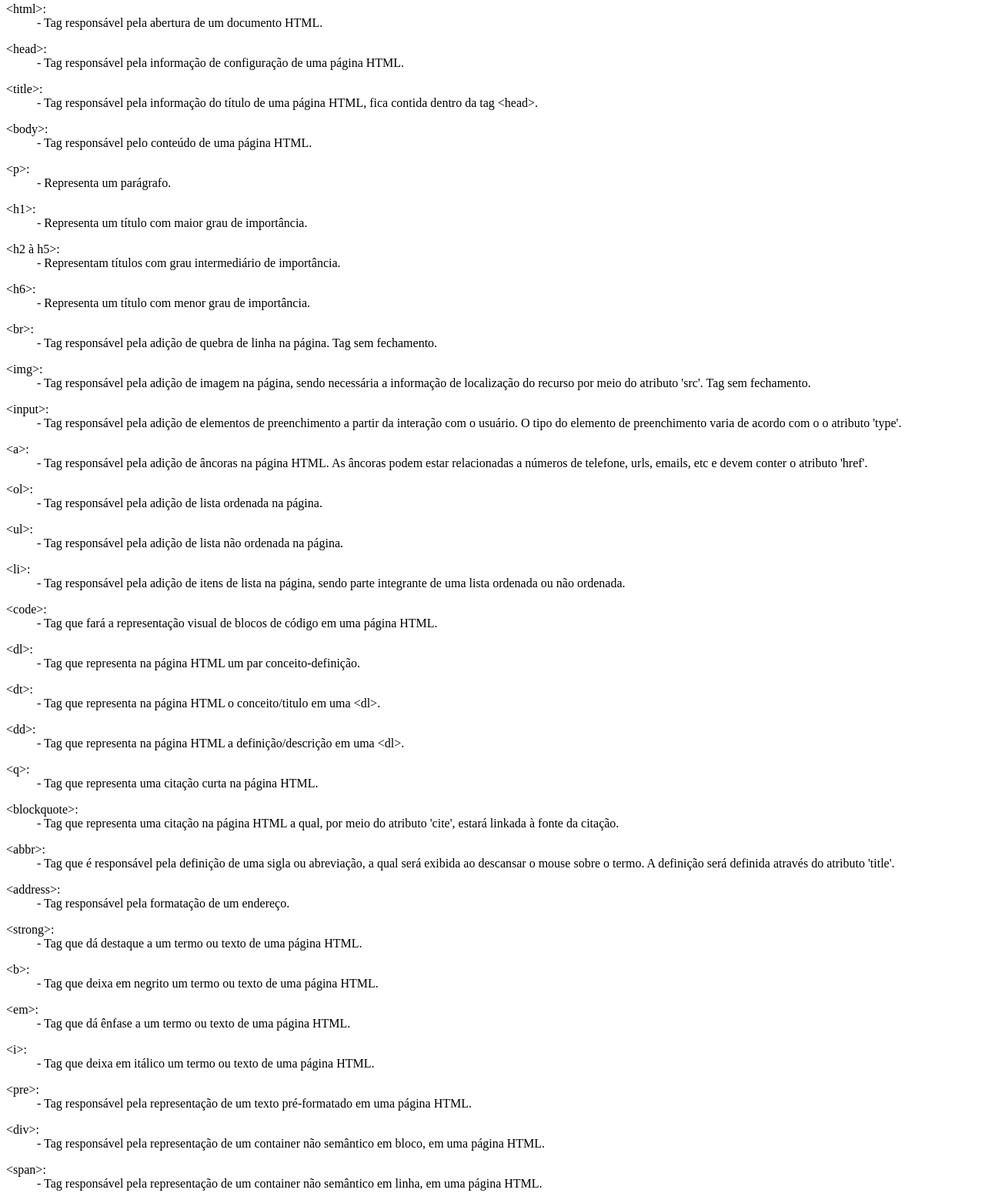
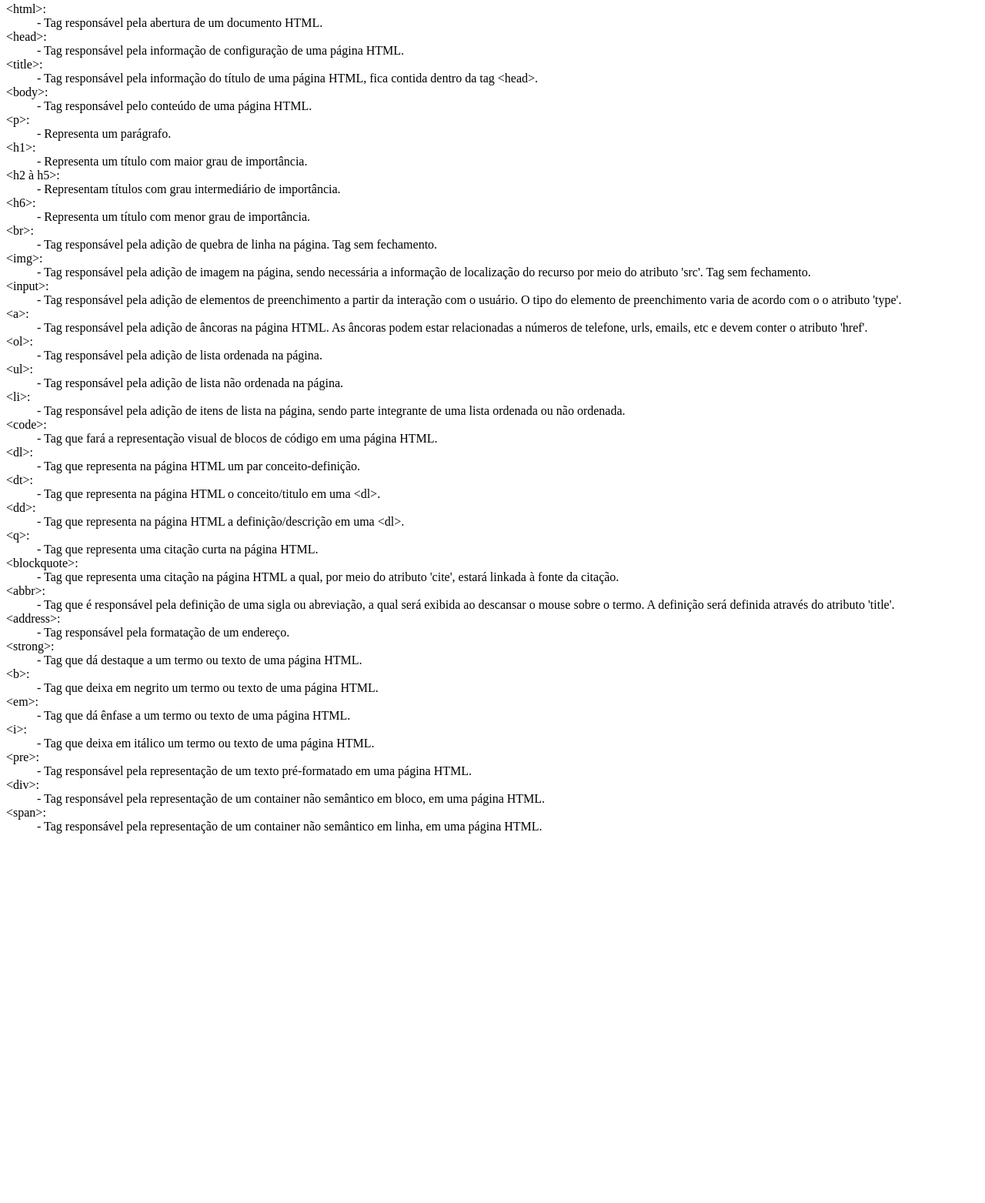
Before and after one commit to murillocosta/letscode-frontend-estatico, a plain HTML site: page exercicios-propostos/exercicio-fixacao01/index.html in a window 1280 px wide. Shown: the part 124-1687 px from the top of the page at 77% size. After the commit the page ends 1223 px from the top, so only its background shows below. Drawn offline with Linux system fonts and the light colour scheme.

Commit message:
Update index.html

```diff
--- a/exercicios-propostos/exercicio-fixacao01/index.html
+++ b/exercicios-propostos/exercicio-fixacao01/index.html
@@ -17,156 +17,131 @@
     <dl>
         <dt>&lt;html&gt;:</dt>
         <dd>- Tag responsável pela abertura de um documento HTML.</dd>
-    </dl>
 
-    <dl>
+
+
         <dt>&lt;head&gt;:</dt>
         <dd>- Tag responsável pela informação de configuração de uma página HTML.</dd>
-    </dl>
 
-    <dl>
+
+
         <dt>&lt;title&gt;:</dt>
         <dd>- Tag responsável pela informação do título de uma página HTML, fica contida dentro da tag &lt;head&gt;.
         </dd>
-    </dl>
 
-    <dl>
+
+
         <dt>&lt;body&gt;:</dt>
         <dd>- Tag responsável pelo conteúdo de uma página HTML.</dd>
-    </dl>
 
-    <dl>
+
+
         <dt>&lt;p&gt;:</dt>
         <dd>- Representa um parágrafo.</dd>
-    </dl>
 
-    <dl>
+
+
         <dt>&lt;h1&gt;:</dt>
         <dd>- Representa um título com maior grau de importância.</dd>
-    </dl>
 
-    <dl>
+
         <dt>&lt;h2 à h5&gt;:</dt>
         <dd>- Representam títulos com grau intermediário de importância.</dd>
-    </dl>
 
-    <dl>
+
         <dt>&lt;h6&gt;:</dt>
         <dd>- Representa um título com menor grau de importância.</dd>
-    </dl>
 
-    <dl>
+
         <dt>&lt;br&gt;:</dt>
         <dd>- Tag responsável pela adição de quebra de linha na página. Tag sem fechamento.</dd>
-    </dl>
 
-    <dl>
+
         <dt>&lt;img&gt;:</dt>
         <dd>- Tag responsável pela adição de imagem na página, sendo necessária a informação de localização do recurso
             por meio do atributo 'src'. Tag sem fechamento.</dd>
-    </dl>
 
-    <dl>
+
         <dt>&lt;input&gt;:</dt>
         <dd>- Tag responsável pela adição de elementos de preenchimento a partir da interação com o usuário. O tipo do
             elemento de preenchimento varia de acordo com o o atributo 'type'. </dd>
-    </dl>
 
-    <dl>
+
         <dt>&lt;a&gt;:</dt>
         <dd>- Tag responsável pela adição de âncoras na página HTML. As âncoras podem estar relacionadas a números de
             telefone, urls, emails, etc e devem conter o atributo 'href'.</dd>
-    </dl>
 
-    <dl>
+
         <dt>&lt;ol&gt;:</dt>
         <dd>- Tag responsável pela adição de lista ordenada na página.</dd>
-    </dl>
 
-    <dl>
+
         <dt>&lt;ul&gt;:</dt>
         <dd>- Tag responsável pela adição de lista não ordenada na página.</dd>
-    </dl>
 
-    <dl>
+
         <dt>&lt;li&gt;:</dt>
         <dd>- Tag responsável pela adição de itens de lista na página, sendo parte integrante de uma lista ordenada ou
             não ordenada.</dd>
-    </dl>
 
-    <dl>
+
         <dt>&lt;code&gt;:</dt>
         <dd>- Tag que fará a representação visual de blocos de código em uma página HTML.</dd>
-    </dl>
 
-    <dl>
+
         <dt>&lt;dl&gt;:</dt>
         <dd>- Tag que representa na página HTML um par conceito-definição.</dd>
-    </dl>
 
-    <dl>
+
         <dt>&lt;dt&gt;:</dt>
         <dd>- Tag que representa na página HTML o conceito/titulo em uma &lt;dl&gt;.</dd>
-    </dl>
 
-    <dl>
+
         <dt>&lt;dd&gt;:</dt>
         <dd>- Tag que representa na página HTML a definição/descrição em uma &lt;dl&gt;.</dd>
-    </dl>
 
-    <dl>
+
         <dt>&lt;q&gt;:</dt>
         <dd>- Tag que representa uma citação curta na página HTML.</dd>
-    </dl>
 
-    <dl>
+
         <dt>&lt;blockquote&gt;:</dt>
         <dd>- Tag que representa uma citação na página HTML a qual, por meio do atributo 'cite', estará linkada à fonte
             da citação.</dd>
-    </dl>
 
-    <dl>
+
         <dt>&lt;abbr&gt;:</dt>
         <dd>- Tag que é responsável pela definição de uma sigla ou abreviação, a qual será exibida ao descansar o mouse
             sobre o termo. A definição será definida através do atributo 'title'.</dd>
-    </dl>
 
-    <dl>
         <dt>&lt;address&gt;:</dt>
         <dd>- Tag responsável pela formatação de um endereço.</dd>
-    </dl>
 
-    <dl>
+
         <dt>&lt;strong&gt;:</dt>
         <dd>- Tag que dá destaque a um termo ou texto de uma página HTML.</dd>
-    </dl>
 
-    <dl>
+
         <dt>&lt;b&gt;:</dt>
         <dd>- Tag que deixa em negrito um termo ou texto de uma página HTML.</dd>
-    </dl>
 
-    <dl>
+
         <dt>&lt;em&gt;:</dt>
         <dd>- Tag que dá ênfase a um termo ou texto de uma página HTML.</dd>
-    </dl>
 
-    <dl>
+
         <dt>&lt;i&gt;:</dt>
         <dd>- Tag que deixa em itálico um termo ou texto de uma página HTML.</dd>
-    </dl>
 
-    <dl>
+
         <dt>&lt;pre&gt;:</dt>
         <dd>- Tag responsável pela representação de um texto pré-formatado em uma página HTML.</dd>
-    </dl>
 
-    <dl>
+
         <dt>&lt;div&gt;:</dt>
         <dd>- Tag responsável pela representação de um container não semântico em bloco, em uma página HTML.</dd>
-    </dl>
 
-    <dl>
+
         <dt>&lt;span&gt;:</dt>
         <dd>- Tag responsável pela representação de um container não semântico em linha, em uma página HTML.</dd>
     </dl>
```
